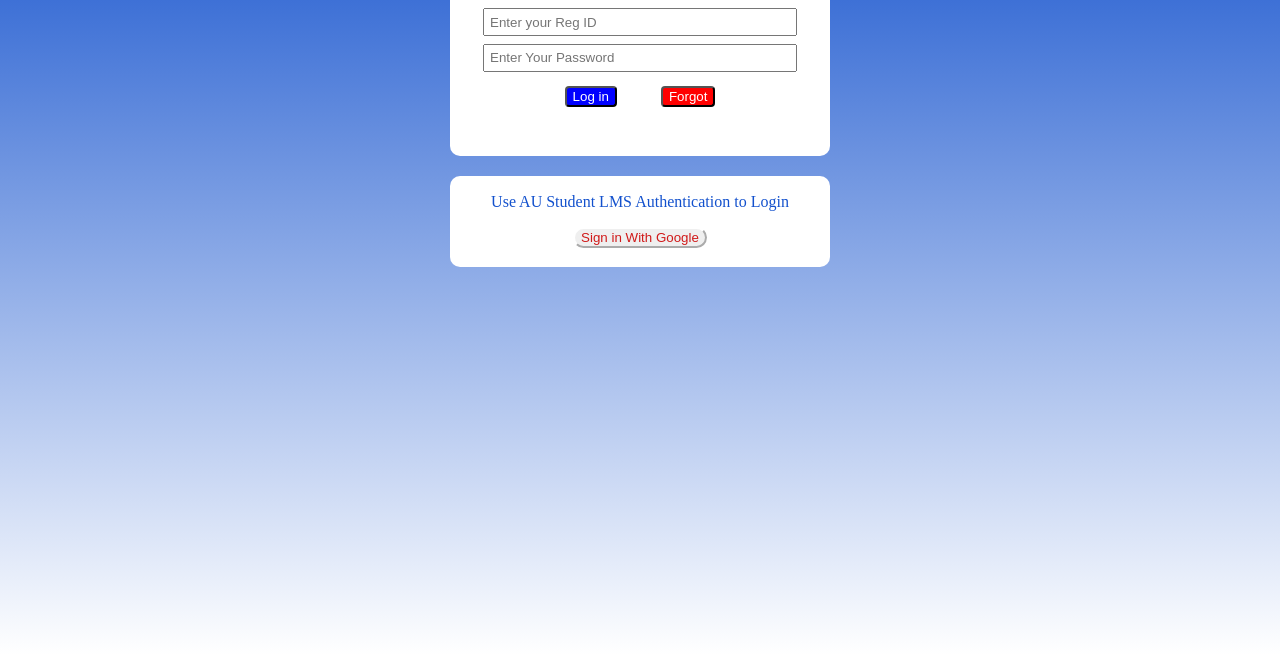
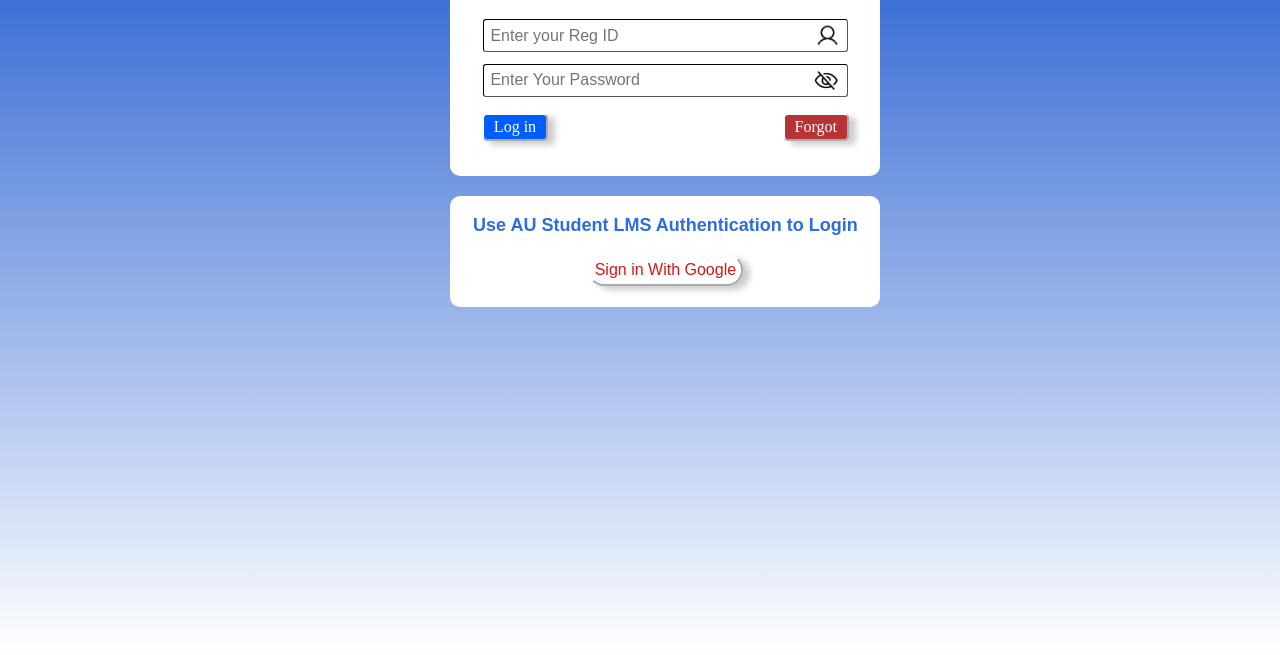
Before and after one commit to SE-Muhammad-Shamoil/FrontEnd_Project_Student_Portal_login_Redesign, a plain HTML site: page index.html in a window 1280 px wide. Shown: the part 145-800 px from the top of the page. Drawn offline with Linux system fonts and the light colour scheme.

Commit message:
added images and shadows

```diff
--- a/index.html
+++ b/index.html
@@ -15,9 +15,9 @@
       <h1 class="title">Air University Student Portal</h1>
 
       <div class="input">
-          <input type="text" placeholder="Enter your Reg ID " id="input">
+          <input type="text" placeholder="Enter your Reg ID " id="input1">
           <br>
-          <input type="text" placeholder="Enter Your Password" id="input">
+          <input type="text" placeholder="Enter Your Password" id="input2">
         </div>
 
         <div class="buttonsdiv">
@@ -28,7 +28,7 @@
     </div>
 
     <div class ="container2">
-        <p class="text">Use AU Student LMS Authentication to Login</p>
+        <p class="text"><b>Use AU Student LMS Authentication to Login</b></p>
         <button type="button" id="bttn3">Sign in With Google</button>
     </div>
 
--- a/style.css
+++ b/style.css
@@ -2,6 +2,8 @@ html{
     text-align: center;
     background: linear-gradient(to bottom, rgb(19, 81, 205), white);
     height: 100%;
+    font-family: Arial, Helvetica, sans-serif;
+
 }
 
 .container1
@@ -10,7 +12,7 @@ html{
     overflow: hidden;
     border-radius: 10px;
     margin-top: 8%;
-    height: 200px;
+    height: 220px;
 }
 
 .container2
@@ -18,9 +20,11 @@ html{
     background-color: white;
     border-radius: 10px;
     height: 90px;
-    color: rgb(19, 81, 205);
+    color: rgb(45, 110, 221);
     margin-top: 20px;
     padding-top: 1px;
+    font-size: large;
+    padding-bottom: 20px;
 }
 
 .container1 , .container2
@@ -28,46 +32,82 @@ html{
     align-self: center;
     margin-left: 35%;
     margin-right: 35%;
+    width: 430px;
 }
 
 .title
 {
-    background-color:blue ;
+    background-color :rgb(0, 94, 255) ;
     color: white;
     margin-top: 0px;
     padding: 6px;
-    font-size: 20px;
+    font-size: 17px;
+    margin-bottom: 25px;
 }
 
-#input
+#input1,#input2
 {
-    margin: 1%;
-    width:300px;
-    padding: 1.2%;
+    margin: 1.3%;
+    width:350px;
+    padding: 1.6%;
+    background-size: contain;
+    background-repeat: no-repeat;
+    border-radius: 3px;
+    font-size: medium;
+    border-color: black;
+    border-width: 0.1px;
+    background-position: 323px center; /* Adjust the position as needed */
+
+}
+
+#input1
+{
+    background-image: url('reg.png');
+}
+#input2
+{
+    background-image: url('show.png');
 }
 
 #bttn1
 {
     margin-right:40px;
-    background-color: blue;
+    background-color: rgb(0, 94, 255);
+    padding-top: 3px;
+    padding-bottom: 3px;
+    padding-right : 10px;
+    padding-left: 10px;
 }
 
 #bttn2
 {
-    background-color: red;
+    background-color: rgb(182, 52, 52);
+    margin-left:190px;
+    padding-top: 3px;
+    padding-bottom: 3px;
+    padding-right : 10px;
+    padding-left: 10px;
 }
 
 #bttn1,#bttn2
 {
     color: white;
-    border-radius: 4px;
+    border-radius: 5px;
+    border-color: white;
+    font-size: medium;
+    box-shadow: 7px 4px 6px rgba(0, 0, 0, 0.2);
+    font-family:'Times New Roman', Times, serif;
 }
 
 #bttn3
 {
     border-radius: 20px;
     border-color: white;
+    background-color: white;
     color: rgb(208, 25, 25);
+    font-size: medium;
+    padding:5px;
+    box-shadow: 7px 4px 6px rgba(0, 0, 0, 0.2);
 
 }
 
```
